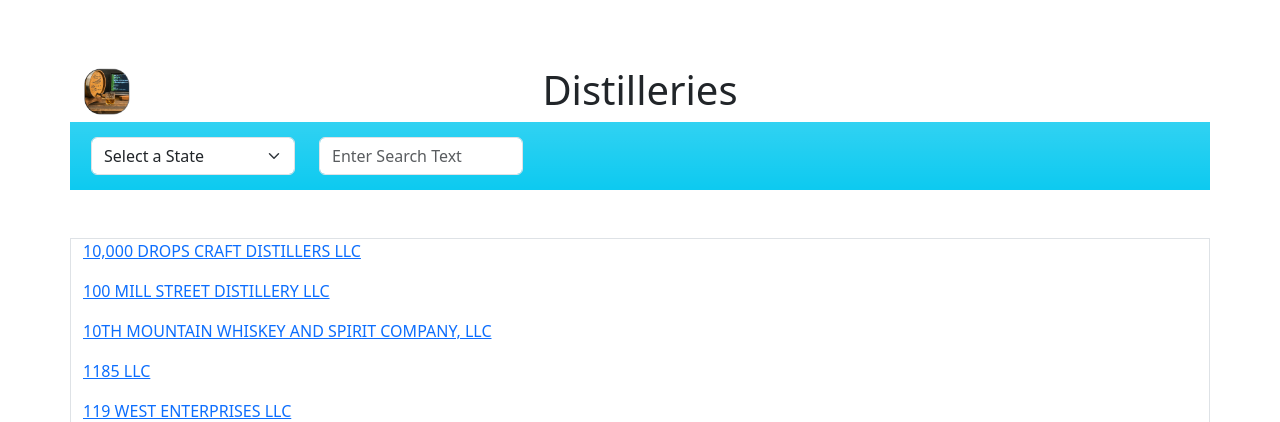
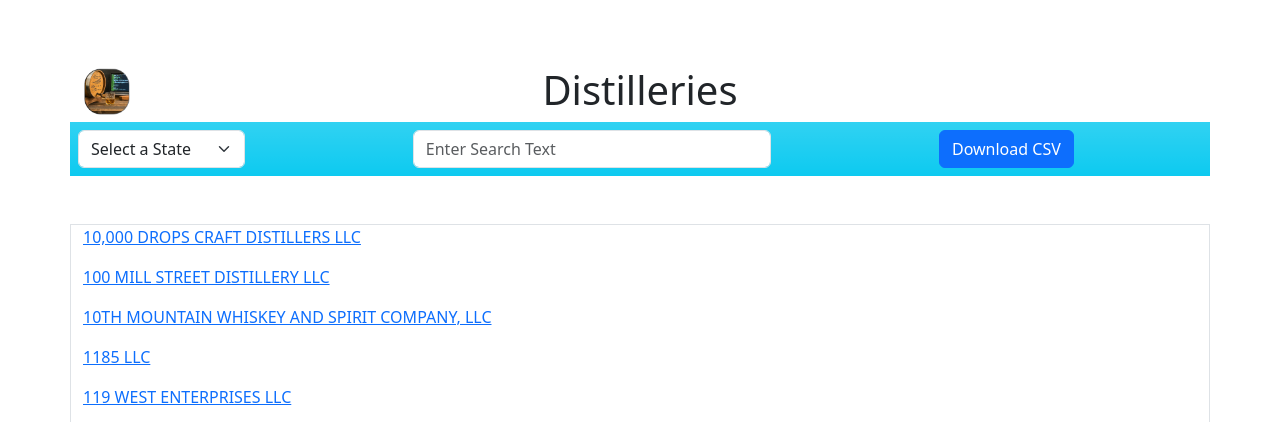
Before and after one commit to davidcraine/whisky_code, a Rails app: page /distilleries in a window 1280 px wide. Shown: the top 422 px of the page. Run offline with Rails 7, Linux system fonts and the light colour scheme; data comes from the database, SQL or seed files in the repository; style sheets or scripts are compiled from the project's sources; parts of the project's set-up code (start-up, migrations or seed data) failed here and were passed over; some libraries are stand-ins or nearby versions.

Commit message:
add csv export

```diff
--- a/app/controllers/distilleries_controller.rb
+++ b/app/controllers/distilleries_controller.rb
@@ -1,4 +1,6 @@
 # frozen_string_literal: true
+
+require 'CSV'
 
 # Distillieries Controller
 class DistilleriesController < ApplicationController
@@ -30,6 +32,27 @@ class DistilleriesController < ApplicationController
     render turbo_stream: turbo_stream.replace('iframes', partial: 'gmap_iframe')
   end
 
+  def export_to_csv
+    data = Distillery.all
+
+    # Set up the CSV file path
+    csv_file_path = Rails.root.join('tmp', 'distillery_data_tmp.csv')
+
+    # Write data to the CSV file
+    CSV.open(csv_file_path, 'w') do |csv|
+      # Write the header row
+      csv << (Distillery.column_names - %w[id created_at updated_at])
+
+      # Write data rows
+      data.each do |record|
+        csv << record.attributes.reject { |k, _v| %w[id created_at updated_at].include?(k) }.values
+      end
+    end
+
+    # Send the CSV file as a download
+    send_file csv_file_path, filename: 'distillery_data.csv'
+  end
+
   private
 
   def current_filter
--- a/app/views/distilleries/index.html.erb
+++ b/app/views/distilleries/index.html.erb
@@ -10,15 +10,16 @@
 </div>
 
 <div class='container bg-info bg-gradient mb-5 p-2'>
-  <div class="state-dropdown btn" >
-    <div class='row'>
-      <div class=col-md-6>
+    <div class='row row-cols-3 justify-content-between'>
+      <div class=col-md-2>
         <%= select_tag 'dropdown', options_for_select(state_options_for_select, selected: @current_filter), include_blank: 'Select a State', class: 'form-select form-control', data: { controller: 'dropdown', action: 'change->dropdown#handleChange' } %>
-      </div>
-      <div class='col-md-6'>
-        <%= text_field_tag 'search-field', nil, placeholder: 'Enter Search Text', class: 'form-control', data: { controller: 'text-search', action: 'keyup->text-search#search' } %>
-      </div>
-    </div >
+    </div>
+    <div class='col-md-4'>
+      <%= text_field_tag 'search-field', nil, placeholder: 'Enter Search Text', class: 'form-control', data: { controller: 'text-search', action: 'keyup->text-search#search' } %>
+    </div>
+    <div class='col-md-3'>
+      <%= link_to 'Download CSV', export_to_csv_distilleries_path, class: 'btn btn-primary align-end'  %>
+    </div>
   </div>
 </div>
 
--- a/config/routes/web.rb
+++ b/config/routes/web.rb
@@ -14,5 +14,8 @@ Rails.application.routes.draw do
     member do
       post :load_gmap_iframe
     end
+    collection do
+      get :export_to_csv
+    end
   end
 end
```
